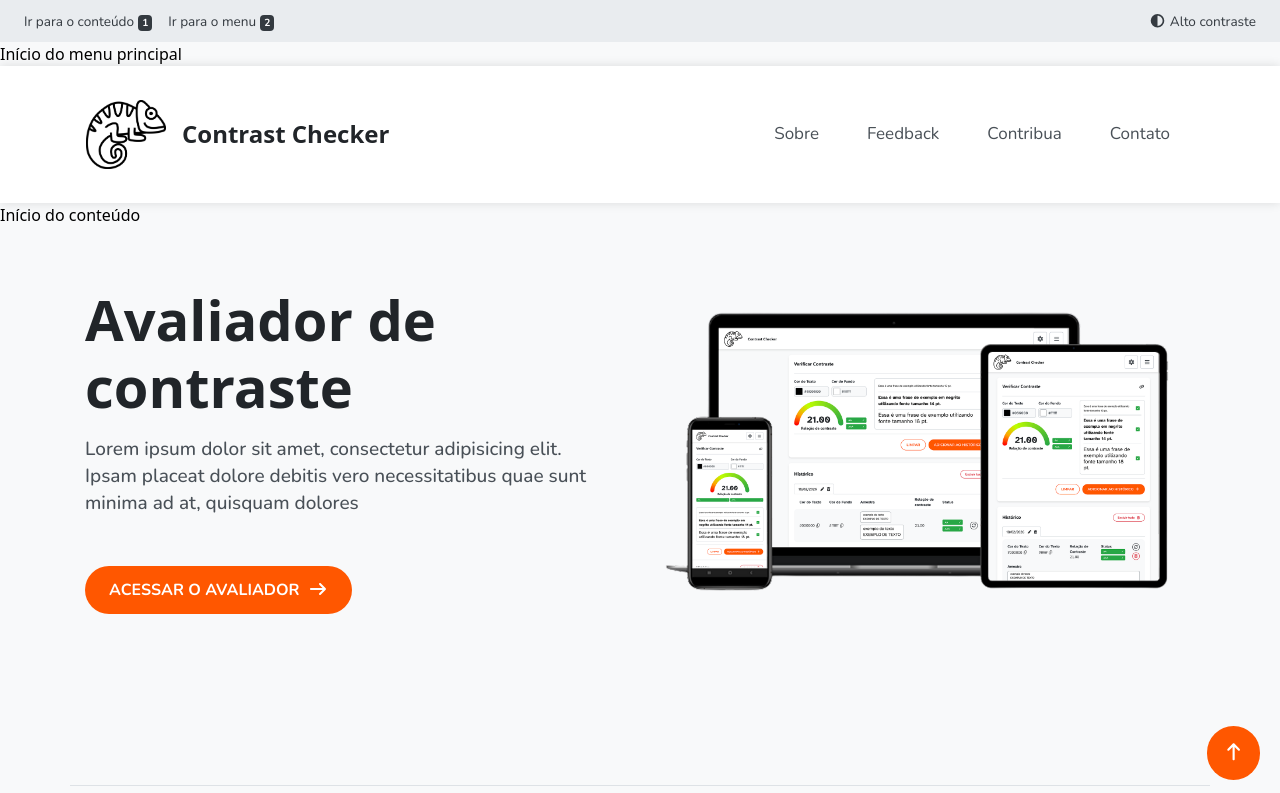
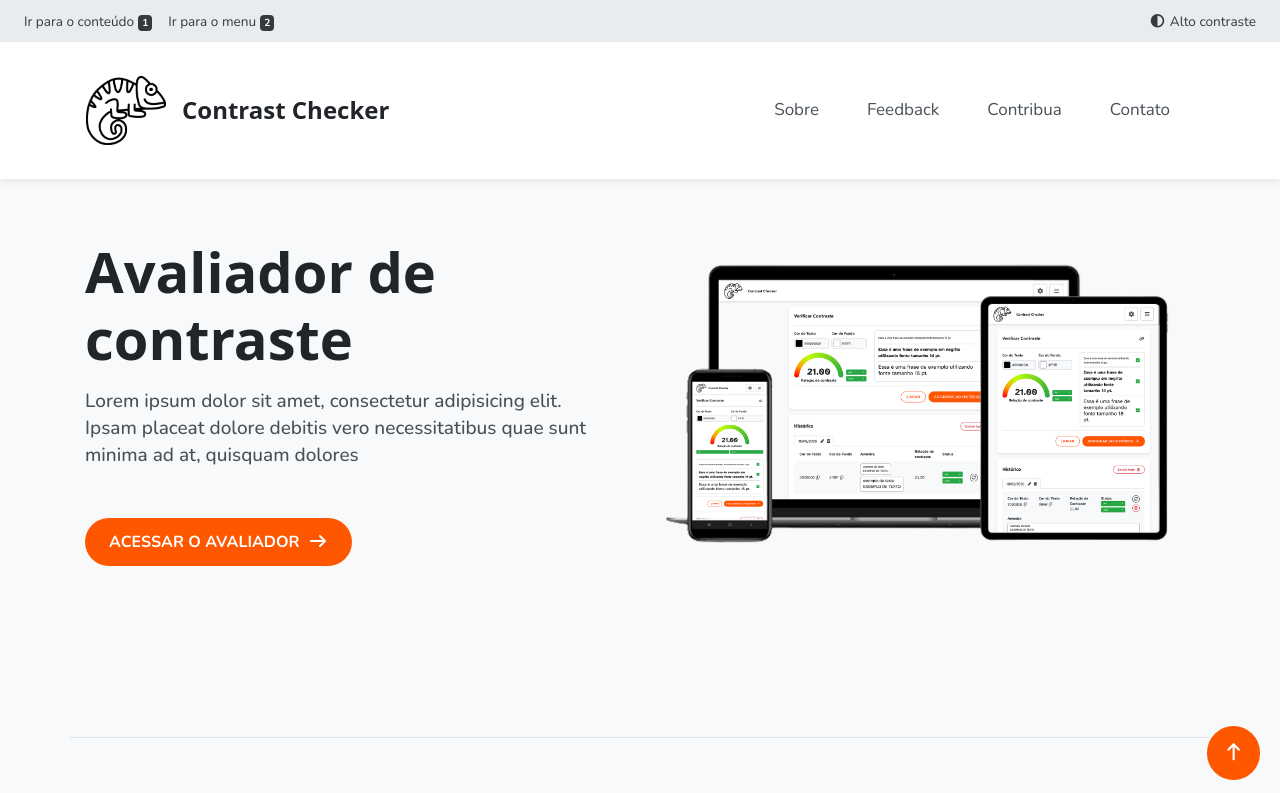
Before and after one commit to CTA-IFRS/contrast-checker, a React (Vite) app: page /#/ in a window 1280 px wide. Shown: the top 793 px of the page. Built offline with nearby package versions, Linux system fonts and the light colour scheme.

Commit message:
Correção classe

```diff
--- a/src/Homepage.jsx
+++ b/src/Homepage.jsx
@@ -120,7 +120,7 @@ function Homepage() {
           )}
         </nav>
 
-        <HashLink to="#menu-principal" id='menu-principal' className='sronly'>Início do menu principal</HashLink>
+        <HashLink to="#menu-principal" id='menu-principal' className='sr-only'>Início do menu principal</HashLink>
 
         <nav className={`${{ altoContraste: 'bg-black border-t border-b border-white', }[modo] || 'bg-light'}`}>
           <div className='max-w-[1140px] mx-auto lg:flex items-center py-8.5 grid grid-cols-[1fr_52px] p-4'>
@@ -148,7 +148,7 @@ function Homepage() {
           </div>
         </nav>
 
-        <HashLink to="#conteudo-principal" id='conteudo-principal' className='sronly'>Início do conteúdo</HashLink>
+        <HashLink to="#conteudo-principal" id='conteudo-principal' className='sr-only'>Início do conteúdo</HashLink>
 
         <div className='max-w-[1140px] mx-auto px-[15px] pt-12 pb-20 sm:pb-40 border-b-1 border-gray300' id='main'>
           <div className='grid md:grid-cols-2 items-center'>
```
